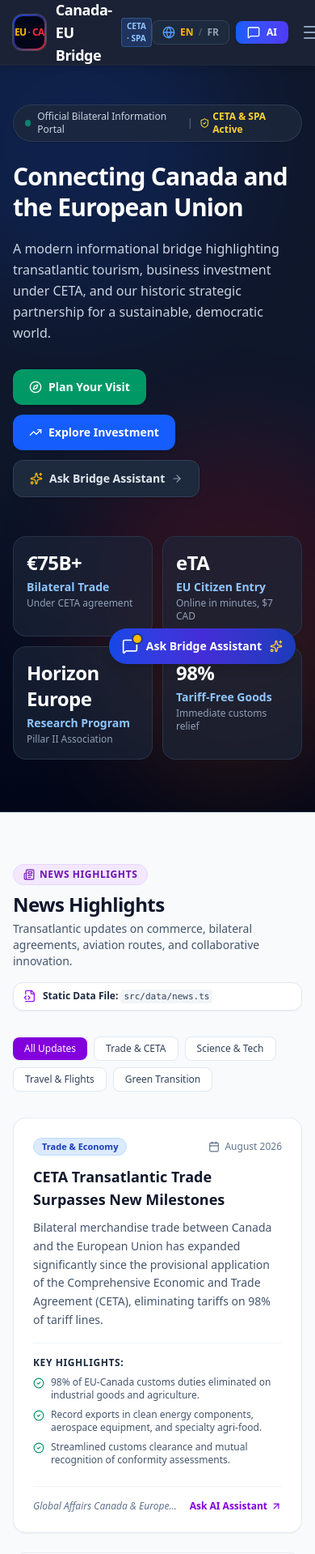
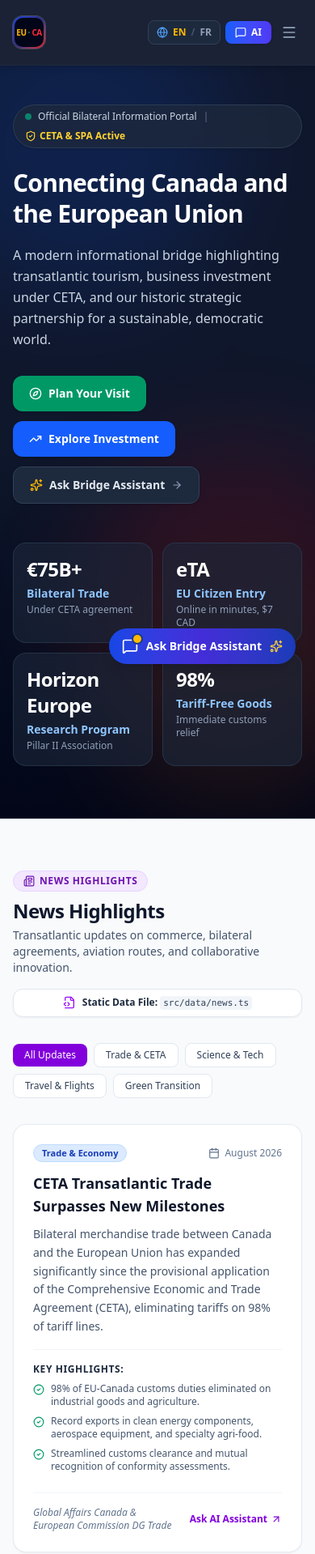
Before and after one commit to des4mir/canada-eu-bridge, a React (Vite) app: page / in a window 390 px wide. Shown: the top 1919 px of the page at 81% size. Built offline with nearby package versions, Linux system fonts and the light colour scheme.

Commit message:
style: improve responsive layout and wrapping
Update flex containers across UI components to support better text wrapping on smaller viewports and ensure consistent alignment.

```diff
--- a/src/components/Footer.tsx
+++ b/src/components/Footer.tsx
@@ -37,8 +37,8 @@ export const Footer: React.FC<FooterProps> = ({ currentLang, onToggleLang }) =>
             <p className="text-xs sm:text-sm text-slate-400 leading-relaxed max-w-md">
               {t.brandDesc}
             </p>
-            <div className="flex items-center gap-3 text-xs text-slate-300">
-              <span className="flex items-center gap-1">
+            <div className="flex flex-wrap items-center gap-3 text-xs text-slate-300 min-w-0">
+              <span className="flex flex-wrap items-center gap-1">
                 <ShieldCheck className="w-4 h-4 text-emerald-400" />
                 CETA & SPA Information Compliant
               </span>
@@ -105,7 +105,7 @@ export const Footer: React.FC<FooterProps> = ({ currentLang, onToggleLang }) =>
                     href={link.url}
                     target="_blank"
                     rel="noopener noreferrer"
-                    className="inline-flex items-center gap-1.5 hover:text-white transition-colors group"
+                    className="inline-flex flex-wrap items-center justify-center gap-1.5 hover:text-white transition-colors group"
                   >
                     <span>{link.label}</span>
                     <ExternalLink className="w-3 h-3 text-slate-500 group-hover:text-slate-300" />
--- a/src/components/Hero.tsx
+++ b/src/components/Hero.tsx
@@ -30,7 +30,7 @@ export const Hero: React.FC<HeroProps> = ({ currentLang, onOpenChatWithTopic })
       <div className="relative max-w-7xl mx-auto px-4 sm:px-6 lg:px-8">
 
         {/* Bilateral Tag Badge */}
-        <div className="inline-flex items-center gap-2 px-3.5 py-1.5 rounded-full bg-slate-800/80 border border-slate-700/80 text-xs sm:text-sm font-medium text-slate-300 mb-6 backdrop-blur-sm shadow-sm">
+        <div className="inline-flex flex-wrap items-center gap-2 px-3.5 py-1.5 rounded-full bg-slate-800/80 border border-slate-700/80 text-xs sm:text-sm font-medium text-slate-300 mb-6 backdrop-blur-sm shadow-sm">
           <span className="w-2 h-2 rounded-full bg-emerald-400 animate-pulse" />
           <span>{t.hero.badge}</span>
           <span className="text-slate-500">|</span>
@@ -54,7 +54,7 @@ export const Hero: React.FC<HeroProps> = ({ currentLang, onOpenChatWithTopic })
         <div className="mt-8 flex flex-wrap items-center gap-3 sm:gap-4">
           <button
             onClick={() => scrollToSection("visit")}
-            className="inline-flex items-center gap-2 px-5 py-3 rounded-xl bg-emerald-600 hover:bg-emerald-500 text-white font-semibold text-sm transition-all shadow-sm hover:shadow-md active:scale-95"
+            className="inline-flex flex-wrap items-center justify-center gap-2 px-5 py-3 rounded-xl bg-emerald-600 hover:bg-emerald-500 text-white font-semibold text-sm transition-all shadow-sm hover:shadow-md active:scale-95"
           >
             <Compass className="w-4 h-4" />
             {t.hero.ctaVisit}
@@ -62,7 +62,7 @@ export const Hero: React.FC<HeroProps> = ({ currentLang, onOpenChatWithTopic })
 
           <button
             onClick={() => scrollToSection("invest")}
-            className="inline-flex items-center gap-2 px-5 py-3 rounded-xl bg-blue-600 hover:bg-blue-500 text-white font-semibold text-sm transition-all shadow-sm hover:shadow-md active:scale-95"
+            className="inline-flex flex-wrap items-center justify-center gap-2 px-5 py-3 rounded-xl bg-blue-600 hover:bg-blue-500 text-white font-semibold text-sm transition-all shadow-sm hover:shadow-md active:scale-95"
           >
             <TrendingUp className="w-4 h-4" />
             {t.hero.ctaInvest}
@@ -70,7 +70,7 @@ export const Hero: React.FC<HeroProps> = ({ currentLang, onOpenChatWithTopic })
 
           <button
             onClick={() => onOpenChatWithTopic?.(currentLang === "fr" ? "Comment se déroule le partenariat entre le Canada et l'UE ?" : "How does the partnership between Canada and the EU work?")}
-            className="inline-flex items-center gap-2 px-5 py-3 rounded-xl bg-slate-800 hover:bg-slate-700 text-slate-200 hover:text-white font-semibold text-sm border border-slate-700 transition-all shadow-sm active:scale-95"
+            className="inline-flex flex-wrap items-center justify-center gap-2 px-5 py-3 rounded-xl bg-slate-800 hover:bg-slate-700 text-slate-200 hover:text-white font-semibold text-sm border border-slate-700 transition-all shadow-sm active:scale-95"
           >
             <Sparkles className="w-4 h-4 text-amber-400" />
             {t.hero.ctaChat}
--- a/src/components/Navbar.tsx
+++ b/src/components/Navbar.tsx
@@ -23,81 +23,81 @@ export const Navbar: React.FC<NavbarProps> = ({ currentLang, onToggleLang, onOpe
 
   return (
     <header className="sticky top-0 z-40 bg-slate-900/95 backdrop-blur-md border-b border-slate-800 text-white shadow-md">
-      <div className="max-w-7xl mx-auto px-4 sm:px-6 lg:px-8 h-20 flex items-center justify-between">
+      <div className="max-w-7xl mx-auto px-4 sm:px-6 lg:px-8 h-20 flex items-center justify-between gap-2">
 
         {/* Brand Logo */}
         <a
           href="#"
           onClick={(e) => { e.preventDefault(); window.scrollTo({ top: 0, behavior: "smooth" }); }}
-          className="flex items-center gap-3 group focus:outline-none"
+          className="flex items-center gap-2 xl:gap-3 group focus:outline-none shrink-0"
           aria-label="Canada-EU Bridge Home"
         >
-          <div className="relative flex items-center justify-center w-11 h-11 rounded-xl bg-gradient-to-br from-blue-700 via-indigo-900 to-red-600 p-0.5 shadow-sm ring-1 ring-white/20">
+          <div className="relative flex items-center justify-center w-10 h-10 xl:w-11 xl:h-11 rounded-xl bg-gradient-to-br from-blue-700 via-indigo-900 to-red-600 p-0.5 shadow-sm ring-1 ring-white/20">
             <div className="w-full h-full bg-slate-950 rounded-[10px] flex items-center justify-center overflow-hidden">
-              <span className="text-amber-400 font-bold text-xs tracking-tighter">EU</span>
-              <span className="text-slate-500 font-bold text-xs mx-0.5">·</span>
-              <span className="text-red-500 font-bold text-xs tracking-tighter">CA</span>
+              <span className="text-amber-400 font-bold text-[10px] xl:text-xs tracking-tighter">EU</span>
+              <span className="text-slate-500 font-bold text-[10px] xl:text-xs mx-0.5">·</span>
+              <span className="text-red-500 font-bold text-[10px] xl:text-xs tracking-tighter">CA</span>
             </div>
           </div>
-          <div>
-            <div className="flex items-center gap-2">
-              <span className="font-bold text-lg sm:text-xl tracking-tight text-white group-hover:text-blue-300 transition-colors">
+          <div className="hidden sm:block">
+            <div className="flex items-center gap-1.5 xl:gap-2">
+              <span className="font-bold text-base xl:text-lg tracking-tight text-white group-hover:text-blue-300 transition-colors whitespace-nowrap">
                 {currentLang === "en" ? "Canada-EU Bridge" : "Pont Canada-UE"}
               </span>
-              <span className="text-[10px] font-semibold uppercase px-1.5 py-0.5 rounded bg-blue-500/20 text-blue-300 border border-blue-400/30">
+              <span className="text-[9px] xl:text-[10px] font-semibold uppercase px-1.5 py-0.5 rounded bg-blue-500/20 text-blue-300 border border-blue-400/30 whitespace-nowrap hidden md:inline-block">
                 CETA · SPA
               </span>
             </div>
-            <p className="text-[11px] text-slate-400 font-medium hidden sm:block">
+            <p className="text-[10px] xl:text-[11px] text-slate-400 font-medium hidden md:block whitespace-nowrap">
               {currentLang === "en" ? "Bilateral Gateway & Assistant" : "Passerelle & Assistant Bilatéral"}
             </p>
           </div>
         </a>
 
         {/* Desktop Navigation */}
-        <nav className="hidden lg:flex items-center gap-1 xl:gap-2">
+        <nav className="hidden xl:flex items-center gap-1 xl:gap-2 min-w-0">
           <button
             onClick={() => scrollToSection("visit")}
-            className="flex items-center gap-1.5 px-3 py-2 text-sm font-medium text-slate-300 hover:text-white hover:bg-slate-800/60 rounded-lg transition-all"
+            className="flex items-center gap-1.5 px-3 py-2 text-sm font-medium text-slate-300 hover:text-white hover:bg-slate-800/60 rounded-lg transition-all whitespace-nowrap"
           >
-            <Compass className="w-4 h-4 text-emerald-400" />
+            <Compass className="w-4 h-4 text-emerald-400 shrink-0" />
             {t.nav.visit}
           </button>
           <button
             onClick={() => scrollToSection("invest")}
-            className="flex items-center gap-1.5 px-3 py-2 text-sm font-medium text-slate-300 hover:text-white hover:bg-slate-800/60 rounded-lg transition-all"
+            className="flex items-center gap-1.5 px-3 py-2 text-sm font-medium text-slate-300 hover:text-white hover:bg-slate-800/60 rounded-lg transition-all whitespace-nowrap"
           >
-            <TrendingUp className="w-4 h-4 text-amber-400" />
+            <TrendingUp className="w-4 h-4 text-amber-400 shrink-0" />
             {t.nav.invest}
           </button>
           <button
             onClick={() => scrollToSection("partnership")}
-            className="flex items-center gap-1.5 px-3 py-2 text-sm font-medium text-slate-300 hover:text-white hover:bg-slate-800/60 rounded-lg transition-all"
+            className="flex items-center gap-1.5 px-3 py-2 text-sm font-medium text-slate-300 hover:text-white hover:bg-slate-800/60 rounded-lg transition-all whitespace-nowrap"
           >
-            <Handshake className="w-4 h-4 text-blue-400" />
+            <Handshake className="w-4 h-4 text-blue-400 shrink-0" />
             {t.nav.partnership}
           </button>
           <button
             onClick={() => scrollToSection("news")}
-            className="flex items-center gap-1.5 px-3 py-2 text-sm font-medium text-slate-300 hover:text-white hover:bg-slate-800/60 rounded-lg transition-all"
+            className="flex items-center gap-1.5 px-3 py-2 text-sm font-medium text-slate-300 hover:text-white hover:bg-slate-800/60 rounded-lg transition-all whitespace-nowrap"
           >
-            <Newspaper className="w-4 h-4 text-purple-400" />
+            <Newspaper className="w-4 h-4 text-purple-400 shrink-0" />
             {t.nav.news}
           </button>
         </nav>
 
         {/* Action Controls: Language Toggle + Assistant Trigger */}
-        <div className="flex items-center gap-2 sm:gap-3">
+        <div className="flex items-center gap-1.5 sm:gap-2 xl:gap-3 shrink-0">
 
           {/* Language Switcher Button */}
           <button
             id="language-switcher-btn"
             onClick={onToggleLang}
-            className="flex items-center gap-1.5 px-3 py-1.5 text-xs sm:text-sm font-semibold rounded-lg bg-slate-800 border border-slate-700 hover:border-slate-500 text-slate-200 hover:text-white transition-colors focus:ring-2 focus:ring-blue-500 focus:outline-none"
+            className="flex items-center gap-1.5 px-2.5 xl:px-3 py-1.5 text-xs xl:text-sm font-semibold rounded-lg bg-slate-800 border border-slate-700 hover:border-slate-500 text-slate-200 hover:text-white transition-colors focus:ring-2 focus:ring-blue-500 focus:outline-none whitespace-nowrap"
             title={currentLang === "en" ? "Passer en Français" : "Switch to English"}
             aria-label="Toggle language"
           >
-            <Globe className="w-4 h-4 text-blue-400" />
+            <Globe className="w-3.5 h-3.5 xl:w-4 xl:h-4 text-blue-400 shrink-0" />
             <span className={currentLang === "en" ? "text-amber-400 font-bold" : "text-slate-400"}>EN</span>
             <span className="text-slate-600">/</span>
             <span className={currentLang === "fr" ? "text-amber-400 font-bold" : "text-slate-400"}>FR</span>
@@ -107,9 +107,9 @@ export const Navbar: React.FC<NavbarProps> = ({ currentLang, onToggleLang, onOpe
           <button
             id="header-chat-btn"
             onClick={onOpenChat}
-            className="flex items-center gap-2 px-3.5 py-1.5 text-xs sm:text-sm font-semibold rounded-lg bg-gradient-to-r from-blue-600 to-indigo-600 hover:from-blue-500 hover:to-indigo-500 text-white shadow-sm hover:shadow transition-all focus:ring-2 focus:ring-indigo-400 focus:outline-none"
+            className="flex items-center gap-1.5 xl:gap-2 px-3 xl:px-3.5 py-1.5 text-xs xl:text-sm font-semibold rounded-lg bg-gradient-to-r from-blue-600 to-indigo-600 hover:from-blue-500 hover:to-indigo-500 text-white shadow-sm hover:shadow transition-all focus:ring-2 focus:ring-indigo-400 focus:outline-none whitespace-nowrap"
           >
-            <MessageSquare className="w-4 h-4 text-white" />
+            <MessageSquare className="w-3.5 h-3.5 xl:w-4 xl:h-4 text-white shrink-0" />
             <span className="hidden sm:inline">{t.nav.chat}</span>
             <span className="sm:hidden">AI</span>
           </button>
@@ -117,18 +117,17 @@ export const Navbar: React.FC<NavbarProps> = ({ currentLang, onToggleLang, onOpe
           {/* Mobile hamburger menu toggle */}
           <button
             onClick={() => setMobileMenuOpen(!mobileMenuOpen)}
-            className="lg:hidden p-2 rounded-lg text-slate-400 hover:text-white hover:bg-slate-800 focus:outline-none"
+            className="xl:hidden p-1.5 sm:p-2 rounded-lg text-slate-400 hover:text-white hover:bg-slate-800 focus:outline-none shrink-0"
             aria-label="Toggle navigation menu"
           >
-            {mobileMenuOpen ? <X className="w-6 h-6" /> : <Menu className="w-6 h-6" />}
+            {mobileMenuOpen ? <X className="w-5 h-5 sm:w-6 sm:h-6" /> : <Menu className="w-5 h-5 sm:w-6 sm:h-6" />}
           </button>
         </div>
-
       </div>
 
       {/* Mobile Drawer Menu */}
       {mobileMenuOpen && (
-        <div className="lg:hidden bg-slate-900 border-b border-slate-800 px-4 pt-2 pb-6 space-y-2">
+        <div className="xl:hidden bg-slate-900 border-b border-slate-800 px-4 pt-2 pb-6 space-y-2">
           <button
             onClick={() => scrollToSection("visit")}
             className="flex items-center gap-3 w-full text-left px-3 py-2.5 rounded-lg text-sm font-medium text-slate-200 hover:bg-slate-800"
--- a/src/components/NewsSection.tsx
+++ b/src/components/NewsSection.tsx
@@ -39,7 +39,7 @@ export const NewsSection: React.FC<NewsSectionProps> = ({ currentLang, onAskAbou
         {/* Header with clear static content notice */}
         <div className="flex flex-col md:flex-row md:items-end justify-between gap-4 mb-8">
           <div>
-            <div className="inline-flex items-center gap-1.5 px-3 py-1 rounded-full bg-purple-100 border border-purple-200 text-purple-800 text-xs font-semibold uppercase tracking-wider mb-2">
+            <div className="inline-flex flex-wrap items-center justify-center gap-1.5 px-3 py-1 rounded-full bg-purple-100 border border-purple-200 text-purple-800 text-xs font-semibold uppercase tracking-wider mb-2">
               <Newspaper className="w-3.5 h-3.5" />
               {t.news.title}
             </div>
@@ -52,7 +52,7 @@ export const NewsSection: React.FC<NewsSectionProps> = ({ currentLang, onAskAbou
           </div>
 
           {/* Static Content Edit Indicator badge */}
-          <div className="inline-flex items-center gap-2 px-3 py-2 rounded-xl bg-white border border-slate-200 shadow-xs text-xs text-slate-600">
+          <div className="inline-flex flex-wrap items-center justify-center gap-2 px-3 py-2 rounded-xl bg-white border border-slate-200 shadow-xs text-xs text-slate-600">
             <FileCode2 className="w-4 h-4 text-purple-600 shrink-0" />
             <span>
               <strong className="text-slate-800 font-semibold">{currentLang === "en" ? "Static Data File:" : "Fichier de données statiques :"}</strong>{" "}
@@ -128,14 +128,14 @@ export const NewsSection: React.FC<NewsSectionProps> = ({ currentLang, onAskAbou
                 </div>
 
                 {/* Footer source & Ask Assistant link */}
-                <div className="mt-6 pt-4 border-t border-slate-100 flex items-center justify-between gap-3 text-xs">
-                  <span className="text-slate-500 italic truncate max-w-[200px] sm:max-w-none">
+                <div className="mt-6 pt-4 border-t border-slate-100 flex flex-wrap items-center justify-between gap-3 text-xs min-w-0">
+                  <span className="text-slate-500 italic break-words min-w-0 flex-1">
                     {item.source}
                   </span>
                   {onAskAboutNews && (
                     <button
                       onClick={() => onAskAboutNews(title)}
-                      className="inline-flex items-center gap-1 font-semibold text-purple-700 hover:text-purple-900 transition-colors shrink-0"
+                      className="inline-flex flex-wrap items-center justify-center gap-1 font-semibold text-purple-700 hover:text-purple-900 transition-colors shrink-0"
                     >
                       <span>{currentLang === "en" ? "Ask AI Assistant" : "Interroger l'assistant"}</span>
                       <ArrowUpRight className="w-3.5 h-3.5" />
```
Also changed, not shown: src/components/ChatAssistant.tsx (+5 -5 lines), src/components/InvestSection.tsx (+6 -6 lines), src/components/PartnershipSection.tsx (+5 -5 lines), src/components/VisitSection.tsx (+7 -7 lines).
